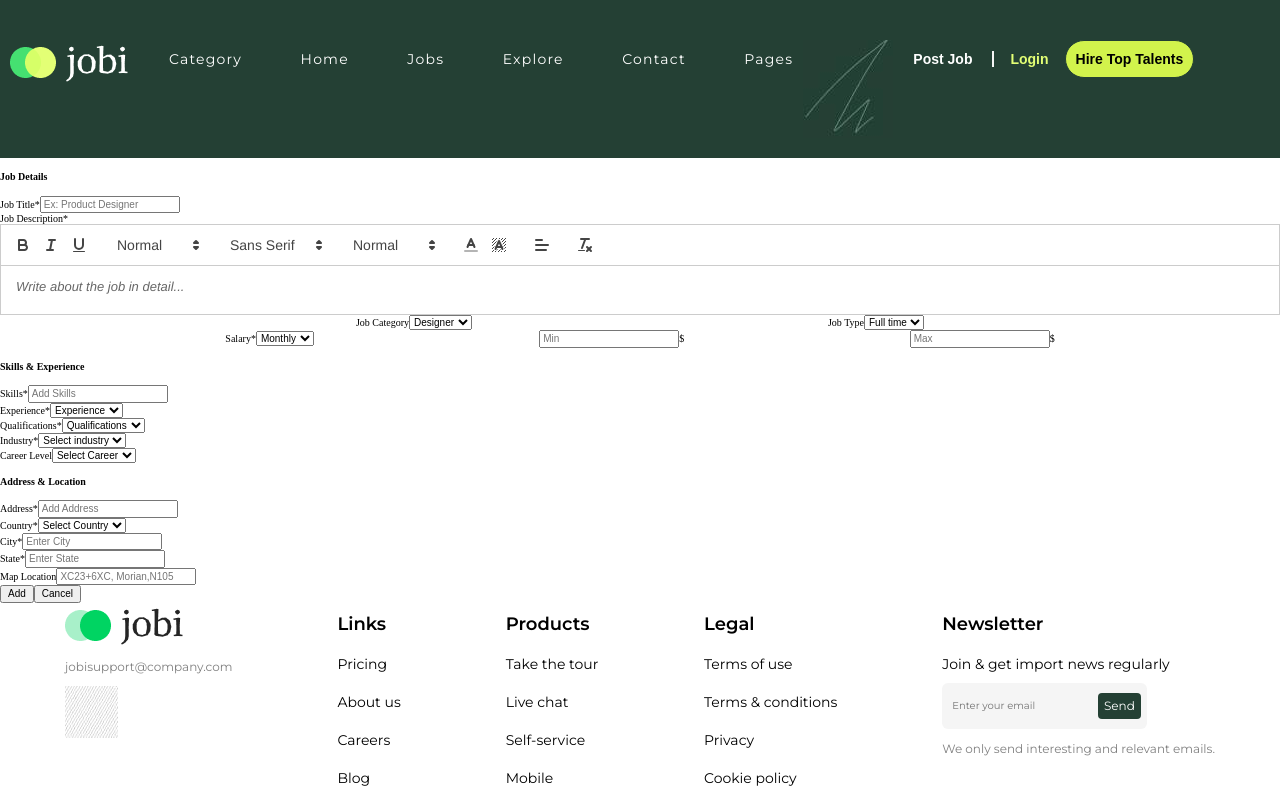
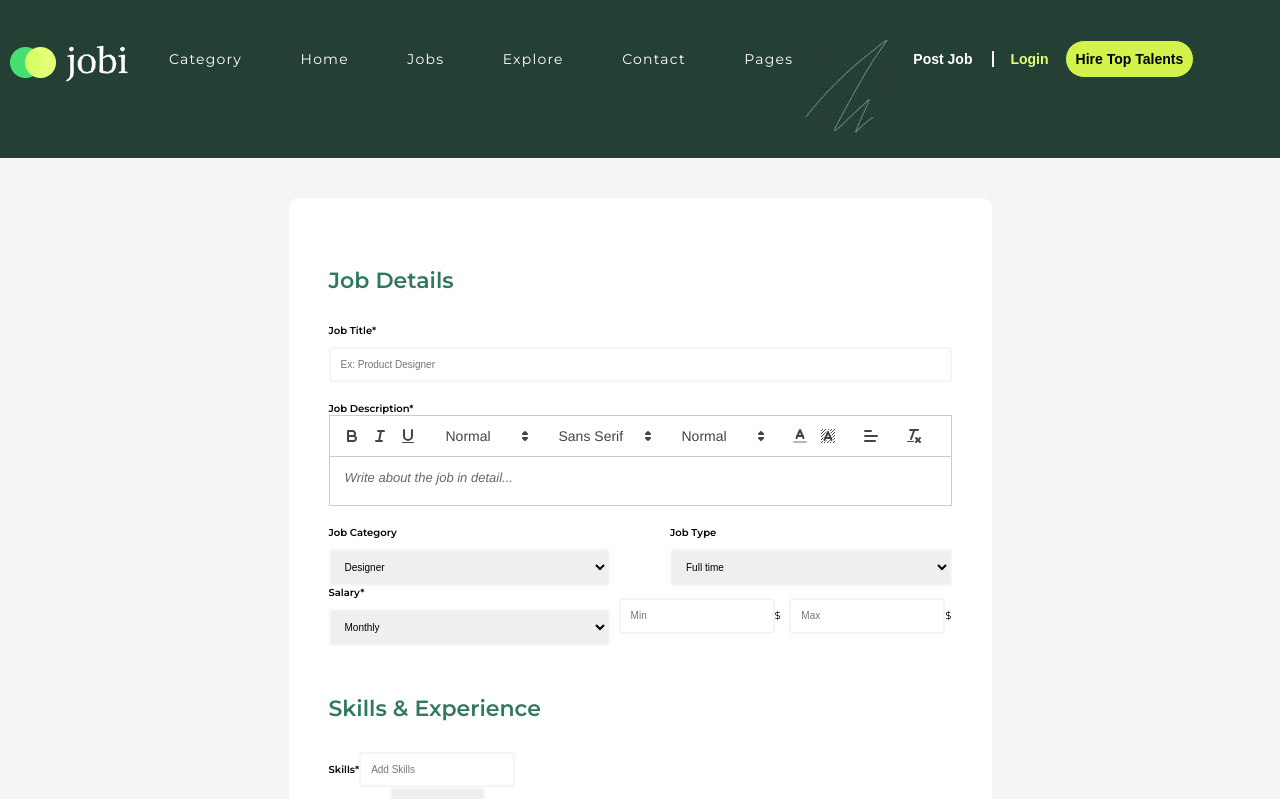
Before and after one commit to rodgersajb/jobi, a React (Vite) app: page /postjob in a window 1280 px wide. Shown: the top 799 px of the page. Built offline with nearby package versions, Linux system fonts and the light colour scheme; no server answers.

Commit message:
styled half way through

```diff
--- a/src/Components/PostJob/PostJobForm.jsx
+++ b/src/Components/PostJob/PostJobForm.jsx
@@ -59,8 +59,7 @@ const PostJobForm = () => {
                   <option value="">Full time</option>
                 </select>
               </div>
-            </div>
-            <div className="flex-container">
+
               <div className="salary">
                 <label htmlFor="">Salary*</label>
                 <select name="" id="">
@@ -110,7 +109,7 @@ const PostJobForm = () => {
             <h4>Address & Location</h4>
             <div className="address">
               <label htmlFor="">Address*</label>
-                <input type="text" placeholder="Add Address"/>
+              <input type="text" placeholder="Add Address" />
             </div>
             <div className="grid-container">
               <div className="country">
--- /dev/null
+++ b/src/styles/sass/partials/_postJob.scss
@@ -0,0 +1,62 @@
+.post-job {
+    background: $lightgrey;
+    display: flex;
+    align-items: center;
+    justify-content: center;
+    font-family: $heading2;
+    form {
+        display: flex;
+        flex-direction: column;
+        padding: 4rem;
+
+        margin: 4rem auto;
+        background: #fff;
+        border-radius: 1rem;
+        h4 {
+            font-family: $heading2;
+            color: $green;
+            text-align: left;
+            font-size: 2.2rem;
+        }
+        label {
+            color: black;
+            font-weight: 600;
+            padding: 0 0 1rem 0;
+        }
+        input, select {
+            border: none;
+            border: 2px solid $lightgrey;
+            padding: 1rem;
+            border-radius: 0.4rem;
+        }
+        .job-title {
+            display: flex;
+            flex-direction: column;
+            padding: 0 0 2rem 0;
+        }
+        .flex-container {
+            justify-content: space-between;
+            padding: 2rem 0;
+            flex-wrap: wrap;
+            align-items: center;
+            .category,
+            .job-type,
+            .salary {
+                width: calc(50% - 3rem);
+                display: flex;
+                flex-direction: column;
+
+
+            }
+            .salary {
+                display: flex;
+                justify-content: center;
+
+            }
+
+
+        }
+
+    }
+
+}
--- a/src/styles/sass/styles.scss
+++ b/src/styles/sass/styles.scss
@@ -6,6 +6,7 @@
 @import "./partials/register";
 @import "./partials/about";
 @import "./partials/jobListing";
+@import "./partials/postJob";
 @import "./partials/errorPage";
 @import "./partials/hamburger";
 @import "./mediaQueries/home";
```
Lines whose indentation alone changed are shown as unchanged.
